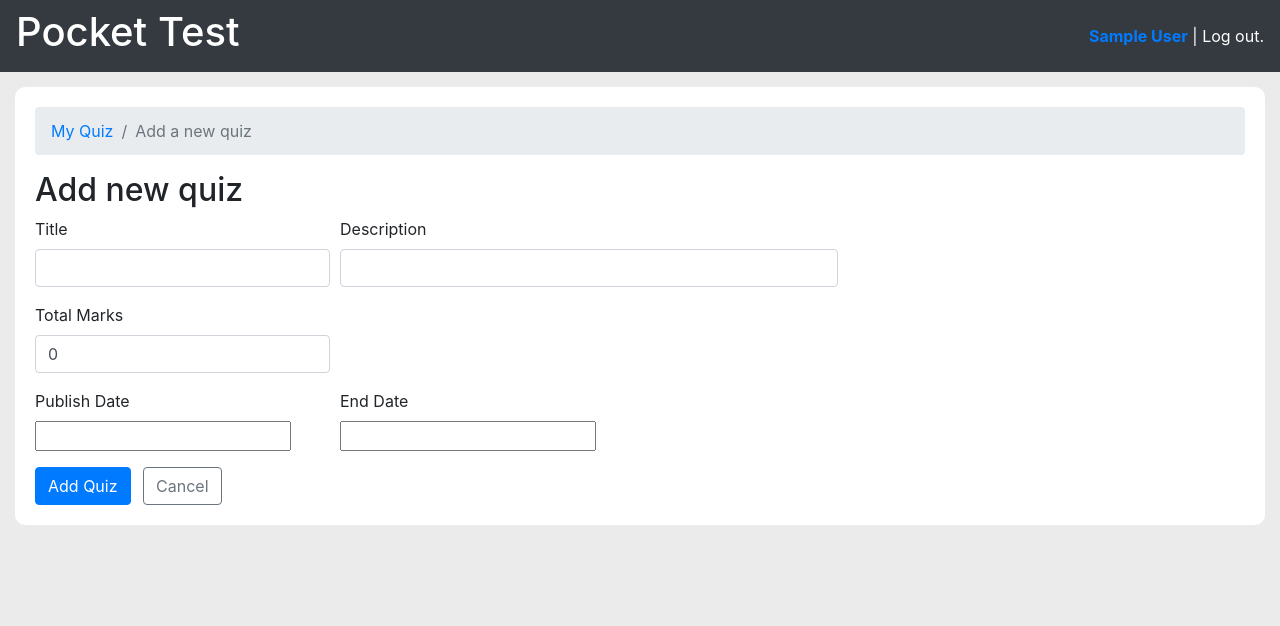
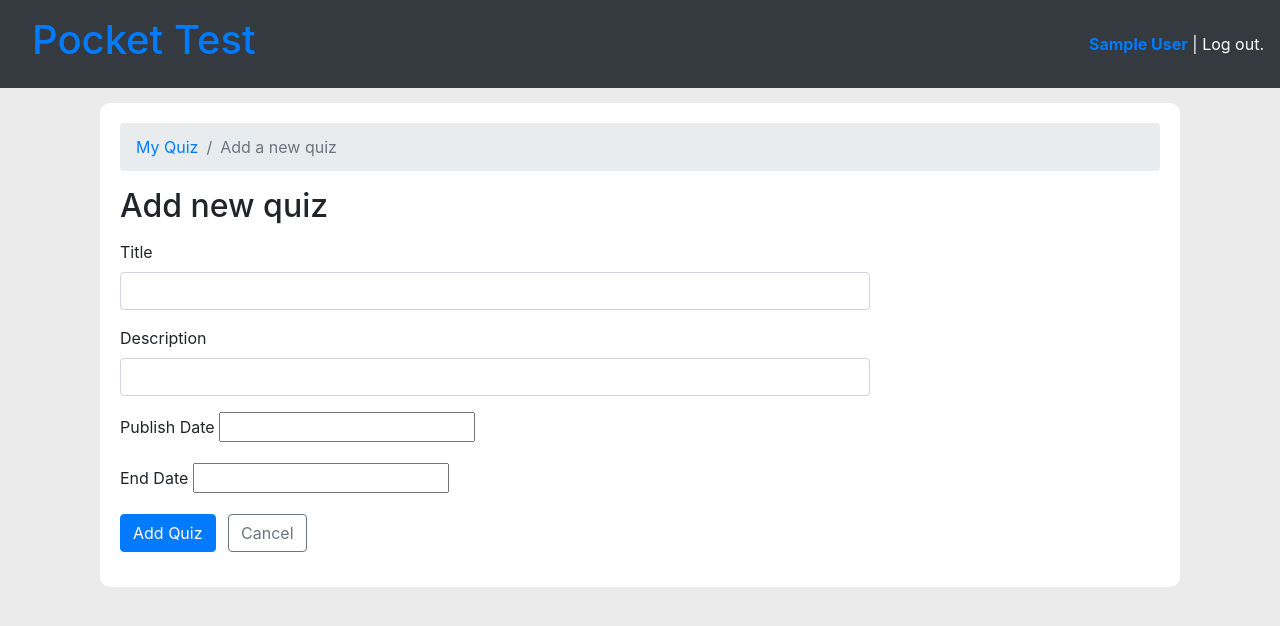
Before and after one commit to viveks77/PocketTestServer, a Django app: page /staff/quiz/add in a window 1280 px wide. Shown: the top 626 px of the page. Run offline with Django 3.2, Linux system fonts and the light colour scheme; the visitor is signed in with stand-in values (Sample User, id 1); some libraries are stand-ins or nearby versions.

Commit message:
Misc fixes

```diff
--- a/PocketTestServer/settings.py
+++ b/PocketTestServer/settings.py
@@ -28,9 +28,9 @@ LOGIN_URL = 'login'
 SECRET_KEY = 'k!@d4@ztk5!9ozquv0+@^vlev15231c)wqifh7=%_^3s^xpk+k'
 
 # SECURITY WARNING: don't run with debug turned on in production!
-DEBUG = True
+DEBUG = False
 
-ALLOWED_HOSTS = []
+ALLOWED_HOSTS = ['127.0.0.1',]
 
 AUTH_USER_MODEL  = 'login.User'
 
--- a/PocketTestServer/urls.py
+++ b/PocketTestServer/urls.py
@@ -27,3 +27,6 @@ urlpatterns = [
     path('login',views.staffLoginView, name='login'),
     path('',include('quiz.urls')),
 ]
+
+handler404 = 'login.views.handler404'
+handler500 = 'login.views.handler500'
--- a/quiz/Views/Views/views.py
+++ b/quiz/Views/Views/views.py
@@ -32,7 +32,6 @@ class StaffSignupView(CreateView):
 def load_subjects(request):
     class_id = request.GET.get('class_no')
     subjects = Subject.objects.filter(class_no=class_id)
-    print(subjects)
     return render(request,'Utils/subject_drop_down_list.html', {'subjects':subjects})
 
 
@@ -94,7 +93,6 @@ class QuizEditView(LoginRequiredMixin, UpdateView):
 
     def get_context_data(self, **kwargs):
         kwargs['questions'] = self.get_object().questions.annotate(answer_count=Count('answers'))
-        print(self.get_object().questions)
         return super().get_context_data(**kwargs)
 
     def get_queryset(self):
@@ -147,6 +145,8 @@ def questionAdd(request, pk):
         if form.is_valid():
             question = form.save(commit=False)
             question.quiz = quiz
+            quiz.total_marks = quiz.total_marks + question.marks
+            quiz.save()
             question.save()
             return redirect('questionEdit', quiz.pk, question.pk)
     else:
@@ -205,6 +205,9 @@ class QuestionDeleteView(LoginRequiredMixin, DeleteView):
 
     def delete(self, request, *args, **kwargs):
         question = self.get_object()
+        quiz = question.quiz
+        quiz.total_marks = quiz.total_marks - question.marks
+        quiz.save()
         return super().delete(request, *args, **kwargs)
 
     def get_queryset(self):
--- a/quiz/forms.py
+++ b/quiz/forms.py
@@ -52,11 +52,10 @@ class UserForm(ModelForm):
 class QuizAddForm(ModelForm):
     class Meta:
         model = Quiz
-        fields = ("title", "description", "total_marks", "publish_date", "end_date")
+        fields = ("title", "description", "publish_date", "end_date")
         widgets = {
             'title': widgets.TextInput(attrs={'class':'form-control'}),
             'description': widgets.TextInput(attrs={'class':'form-control'}),
-            'total_marks': widgets.NumberInput(attrs={'class':'form-control'}),
             'publish_date': DateTimePickerInput(),
             'end_date': DateTimePickerInput(),
         }
--- a/quiz/templates/Question/questionAdd.html
+++ b/quiz/templates/Question/questionAdd.html
@@ -14,10 +14,10 @@
                   <h3>Add new Question</h3>
                   <p class="lead">Add first the text of the question. You can add answers in the next step.</p>
                   <div class="qestionAdd-form" style="margin: 30px 0px;">
-                      <form method="POST">
+                      <form method="POST" style="max-width: 750px; margin: 15px 0px;">
                           {% csrf_token %}
-                          <div class="form-group my-3" style="width: 450px;">
-                              <label for="id_content">Content</label>
+                          <div class="form-group my-3">
+                              <label for="id_content">Question</label>
                               {{ form.content }}
                               <label for="id_marks">Marks</label>
                               {{ form.marks }}
--- a/quiz/templates/Question/questionEdit.html
+++ b/quiz/templates/Question/questionEdit.html
@@ -24,10 +24,10 @@
                     <span class="mx-3">{{ question.marks }}</span>
                 </div>
               </div>
-              <form method="POST">
+              <form method="POST" style="max-width: 750px; margin: 15px 0px;">
                 {% csrf_token %}
                 {{ formset.management_form }}
-                <div class="form-group my-3 questionEdit-form hide" style="width: 450px;">
+                <div class="form-group my-3 questionEdit-form hide" >
                     <label for="id_content">Content</label>
                     {{ form.content }}
                     <label for="id_marks">Marks</label>
--- a/quiz/templates/quizAdd.html
+++ b/quiz/templates/quizAdd.html
@@ -12,34 +12,24 @@
             <div class='quizAdd-content'>
                 <h2>Add new quiz</h2>
                 <div class="form-addQuiz">
-                    <form method="POST">
+                    <form method="POST" style="max-width: 750px; margin: 15px 0px;">
                         {% csrf_token %}
-                        <div class="form-row">
-                            <div class="form-group col-md-3">
+                            <div class="form-group">
                                 <label for="id_title">Title</label>
                                 {{ form.title }}
                             </div>
-                            <div class="form-group col-md-5">
+                            <div class="form-group" >
                                 <label for="id_description">Description</label>
                                 {{ form.description }}
                             </div>
-                        </div>
-                        <div class="form-row">
-                            <div class="form-group col-md-3">
-                                <label for="id_total_marks">Total Marks</label>
-                                {{ form.total_marks }}
-                            </div>
-                        </div>
-                        <div class="form-row">
-                            <div class="form-group col-md-3">
+                            <div class="form-group" >
                                 <label for="id_publish_date">Publish Date</label>
                                 {{ form.publish_date }}
                             </div>
-                            <div class="form-group col-md-3">
+                            <div class="form-group">
                                 <label for="id_end_date">End Date</label>
                                 {{ form.end_date }}
                             </div>
-                        </div>
                         <button class="btn btn-primary" type='submit'>Add Quiz</button>
                         <a href='{% url 'quizList' %}' class=' mx-2 btn btn-outline-secondary' role='button'>Cancel</a>
                     </form>
--- a/quiz/templates/quizList.html
+++ b/quiz/templates/quizList.html
@@ -4,7 +4,7 @@
         <div>
             <nav aria-label="breadcrumb">
                 <ol class="breadcrumb">
-                  <li class="breadcrumb-item active" aria-current="page">Myquizes</li>
+                  <li class="breadcrumb-item active" aria-current="page">My Quizes</li>
                 </ol>
               </nav>
             <div class="quizList-content">
--- a/static/css/styles.css
+++ b/static/css/styles.css
@@ -20,7 +20,6 @@ body{
     margin-top: 5%;
     border-radius: 10px;
     padding: 20px;
-    width: 700px;
 }
 
 .signup-content{
--- a/templates/Registration/login.html
+++ b/templates/Registration/login.html
@@ -1,6 +1,6 @@
 {% extends 'base.html' %}
 {% block content %}
-  <div class="signup-card container">
+  <div class="signup-card container" style="max-width: 650px;">
     <h3>Login</h3>
     <div class="signup-content">
       <form method="POST">
--- a/templates/Registration/signup.html
+++ b/templates/Registration/signup.html
@@ -1,6 +1,6 @@
 {% extends 'base.html' %}
 {% block content %}
-  <div class="signup-card container">
+  <div class="signup-card container" style="max-width:650px;">
     <h3>REGISTER</h3>
     <div class="signup-content">
       <form method="POST" id="signupForm" data-subjects-url="{% url 'ajax_load_subjects' %}">
--- a/templates/base.html
+++ b/templates/base.html
@@ -15,15 +15,19 @@
     <title>Pocket Test</title>
 </head>
 <body>
-    <nav class="navbar bg-dark">
-        <h1 class="logo text-white"> Pocket Test</h1>
+    <nav class="navbar collapse.navbar-collapse bg-dark">
+        {% if user.is_authenticated %}
+                <h1 class="logo text-white"><a class="nav-link" href="{% url 'quizList' %}">Pocket Test</a></h1>
+        {% else %}
+            <h1 class="logo text-white"><a class="nav-link" href="{% url 'login' %}">Pocket Test</a></h1>
+              {% endif %}
         <div class="">
             {% if user.is_authenticated %}
                 <p class="pt-3 text-white"><a href="{% url 'userUpdate' user.pk %}"><strong>{{ user.name }}</strong> </a>| <a href="{% url 'logout' %}" class="text-white">Log out</a>.</p>
               {% endif %}
         </div>
     </nav>
-    <div class="content">
+    <div class="container">
         {%  block content %}
         {% endblock %}
     </div>
```
Also changed, not shown: login/views.py (added, +12 -0 lines), quiz/templates/quizEdit.html (+6 -16 lines), static/js/questionEdit.js (deleted, +0 -9 lines), static/js/quizEdit.js (deleted, +0 -14 lines), templates/404.html (added, +32 -0 lines), templates/500.html (added, +32 -0 lines).
